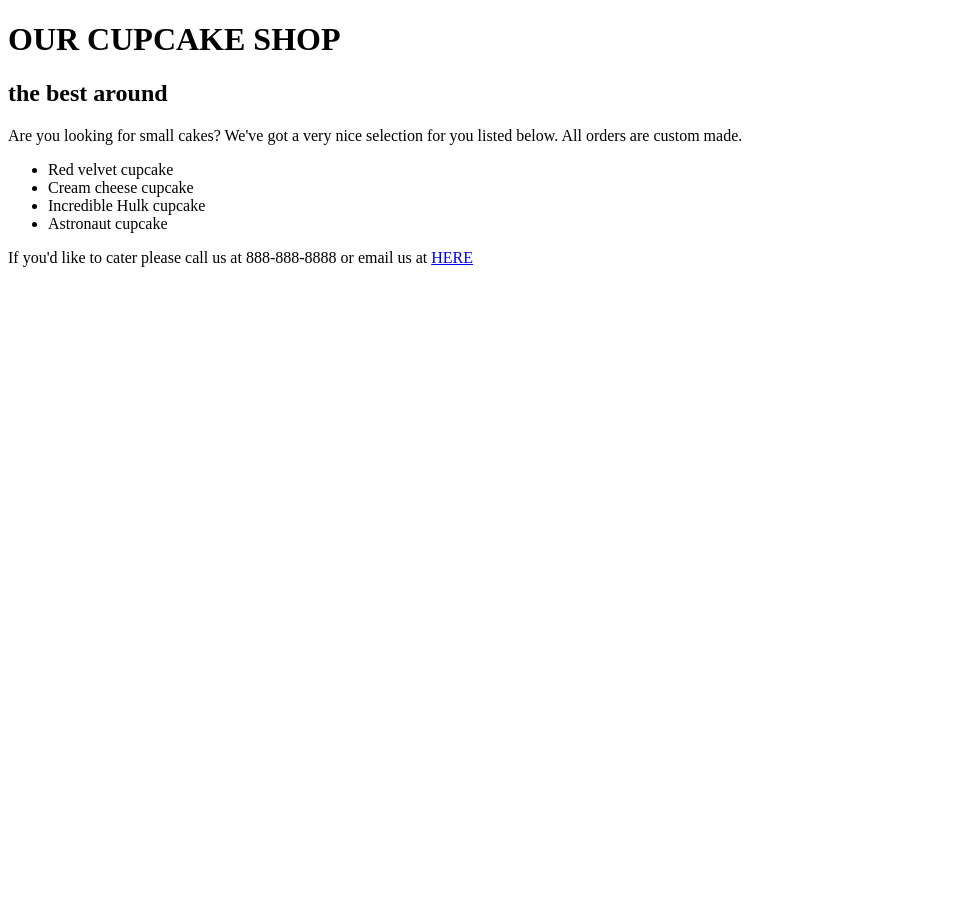
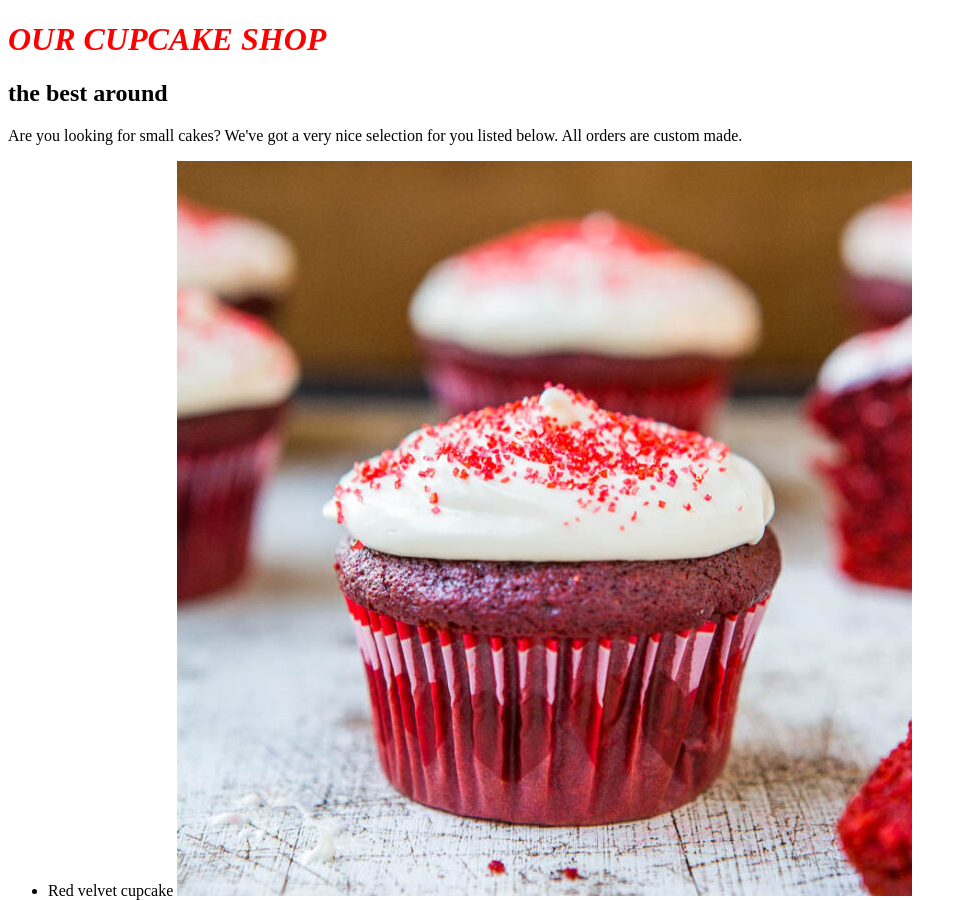
Before and after one commit to CharWeber/cupcake-shop, a plain HTML site: page index.html in a window 1280 px wide. Shown: the top 900 px of the page, without its empty margins (0-967 px from the left). Before the commit the page ends 800 px from the top, so only its background shows below. Drawn offline with Linux system fonts and the light colour scheme.

Commit message:
linked img to html and updated stylesheet

```diff
--- a/css/styles.css
+++ b/css/styles.css
@@ -0,0 +1,4 @@
+.flashy {
+  color: red;
+  font-style: italic;
+}
--- a/index.html
+++ b/index.html
@@ -5,14 +5,13 @@
   <title>CUPPACAKES</title>
 </head>
 <body>
-  <h1>OUR CUPCAKE SHOP</h1>
+  <h1 class="flashy">OUR CUPCAKE SHOP</h1>
   <h2> the best around</h2>
   <p> Are you looking for small cakes? We've got a very nice selection for you listed below. All orders are custom made.</p>
 <ul>
-  <li>Red velvet cupcake</li>
-  <li>Cream cheese cupcake</li>
-  <li>Incredible Hulk cupcake</li>
-  <li>Astronaut cupcake</li>
+  <li>Red velvet cupcake <img src="img/red.jpg"></li>
+  <li>Incredible Hulk cupcake <img src="img/green.jpg"></li>
+  <li>Astronaut cupcake <img src="img/astronaut.jpg"></li>
 </ul>
 
 <p>If you'd like to cater please call us at 888-888-8888 or email us at <a href="mailto:charlestweber@gmail.com"> HERE </a> </p>
```
